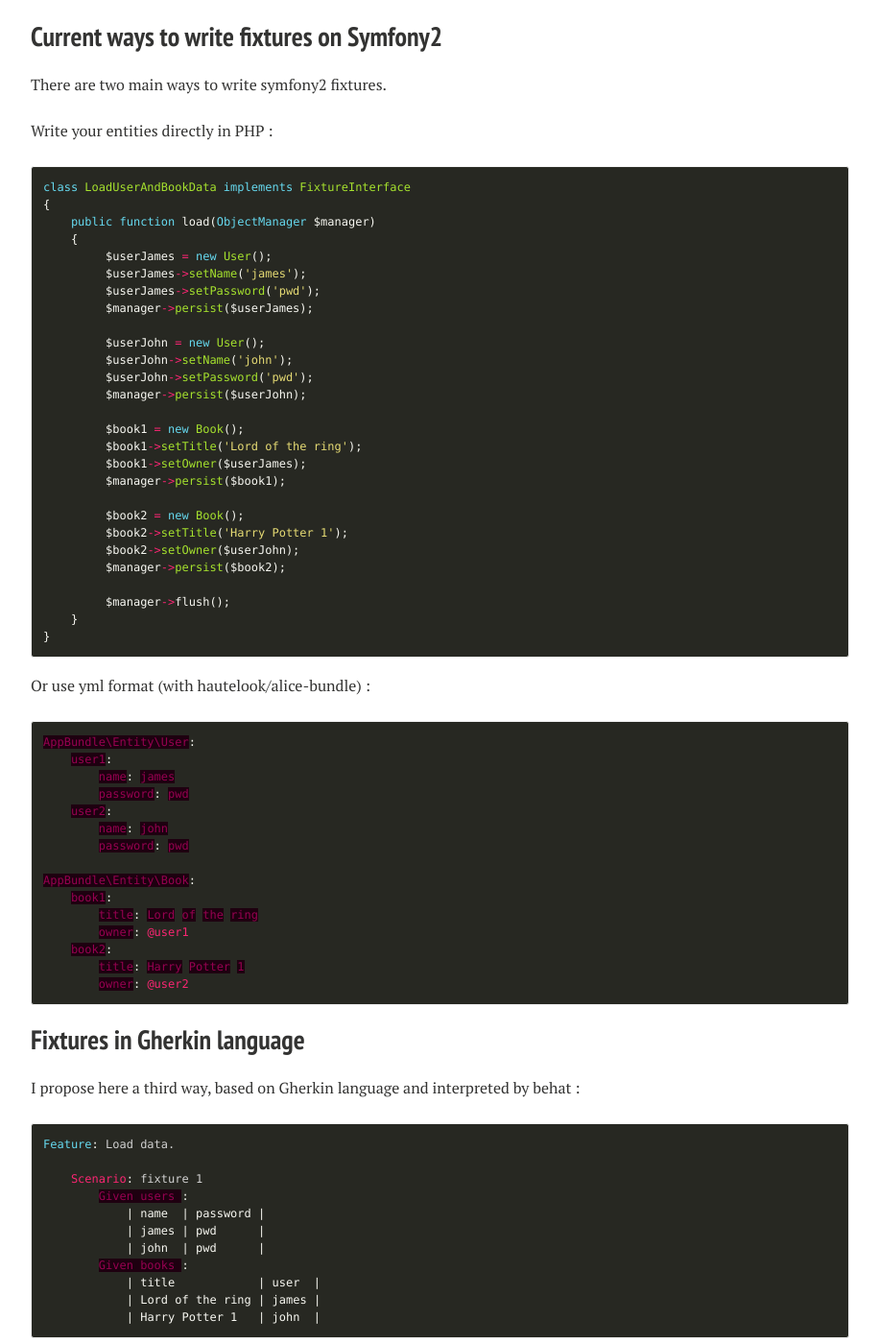
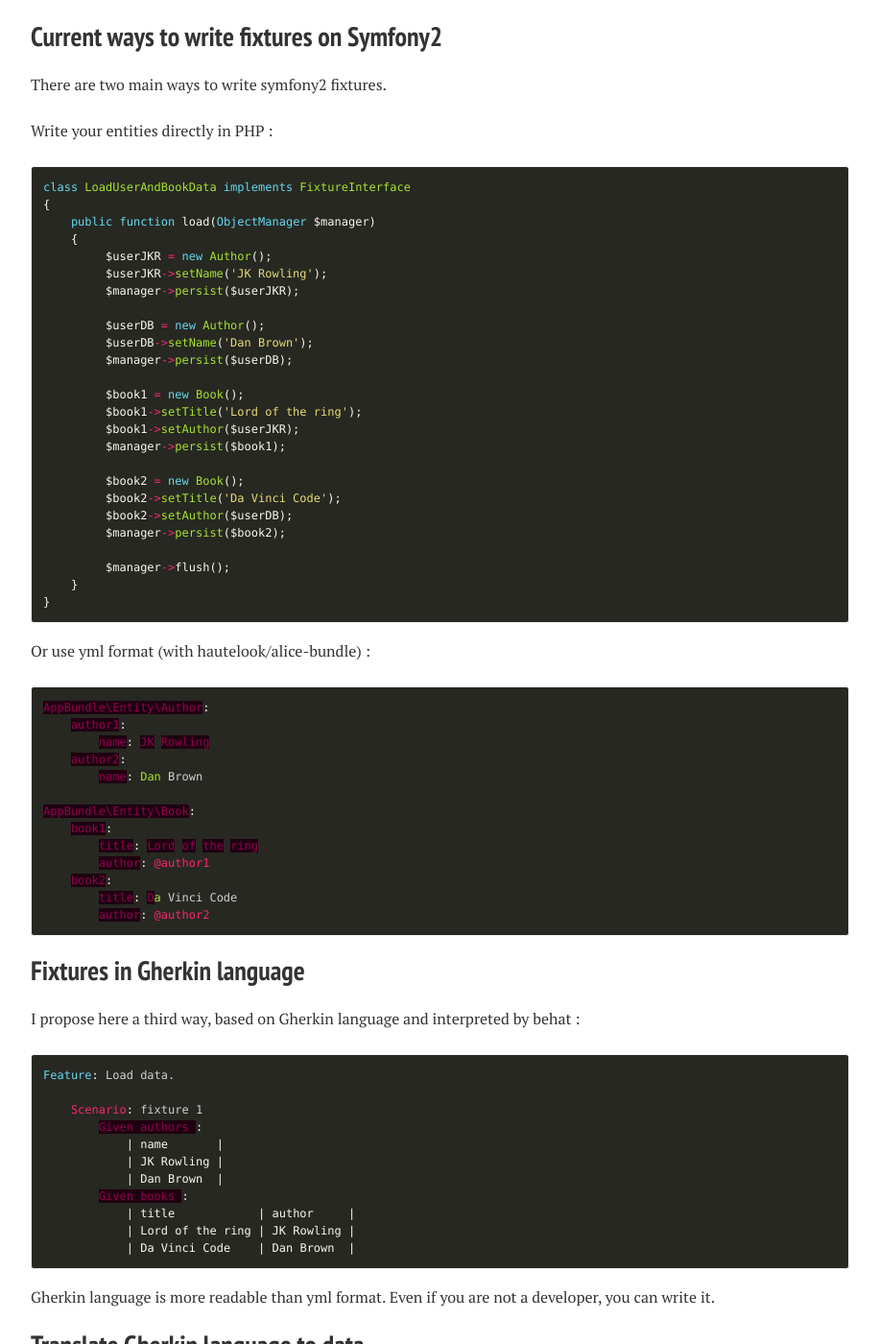
Before and after one commit to semji/reputationvip.github.io, a Jekyll site: the page built from _posts/2015-11-16-behat-to-the-fixture.md, in a window 1280 px wide and 1400 px high, scrolled down 864 px. Shown: the whole window at 96% size, without its empty margins (288-1204 px from the left). Built offline with Jekyll 4.4.1, drawn with Linux system fonts in a browser that asks for light colours; nearby versions of some CDN libraries; comment, search, counter and statistics services are not loaded; some of the changed text lies outside the part shown.

Commit message:
Change examples from 'user' to 'author'

```diff
--- a/_posts/2015-11-16-behat-to-the-fixture.md
+++ b/_posts/2015-11-16-behat-to-the-fixture.md
@@ -35,24 +35,22 @@
 {
     public function load(ObjectManager $manager)
     {
-         $userJames = new User();
-         $userJames->setName('james');
-         $userJames->setPassword('pwd');
-         $manager->persist($userJames);
+         $userJKR = new Author();
+         $userJKR->setName('JK Rowling');
+         $manager->persist($userJKR);
 
-         $userJohn = new User();
-         $userJohn->setName('john');
-         $userJohn->setPassword('pwd');
-         $manager->persist($userJohn);
+         $userDB = new Author();
+         $userDB->setName('Dan Brown');
+         $manager->persist($userDB);
 
          $book1 = new Book();
          $book1->setTitle('Lord of the ring');
-         $book1->setOwner($userJames);
+         $book1->setAuthor($userJKR);
          $manager->persist($book1);
 
          $book2 = new Book();
-         $book2->setTitle('Harry Potter 1');
-         $book2->setOwner($userJohn);
+         $book2->setTitle('Da Vinci Code');
+         $book2->setAuthor($userDB);
          $manager->persist($book2);
 
          $manager->flush();
@@ -64,21 +62,19 @@
 Or use yml format (with hautelook/alice-bundle) :
 
 {% highlight gherkin %}
-AppBundle\Entity\User:
-    user1:
-        name: james
-        password: pwd
-    user2:
-        name: john
-        password: pwd
+AppBundle\Entity\Author:
+    author1:
+        name: JK Rowling
+    author2:
+        name: Dan Brown
 
 AppBundle\Entity\Book:
     book1:
         title: Lord of the ring
-        owner: @user1
+        author: @author1
     book2:
-        title: Harry Potter 1
-        owner: @user2
+        title: Da Vinci Code
+        author: @author2
 {% endhighlight %}
 
 
@@ -90,14 +86,14 @@
 Feature: Load data.
 
     Scenario: fixture 1
-        Given users :
-            | name  | password |
-            | james | pwd      |
-            | john  | pwd      |
+        Given authors :
+            | name       |
+            | JK Rowling |
+            | Dan Brown  |
         Given books :
-            | title            | user  |
-            | Lord of the ring | james |
-            | Harry Potter 1   | john  |
+            | title            | author     |
+            | Lord of the ring | JK Rowling |
+            | Da Vinci Code    | Dan Brown  |
 
 {% endhighlight %}
 
@@ -111,15 +107,14 @@
 
 {% highlight php startinline=true %}
 /**
- * @Given users :
+ * @Given authors :
  */
-public function users(TableNode $tableUsers)
+public function givenAuthors(TableNode $tableAuthors)
 {
-    foreach ($tableUsers as $userRow) {
-        $user = new User();
-        $user->setName($userRow['name']);
-        $user->setPassword($userRow['password']);
-        $this->em->persist($user);
+    foreach ($tableAuthors as $authorRow) {
+        $author = new Author();
+        $author->setName($authorRow['name']);
+        $this->em->persist($author);
     }
     $this->em->flush();
 }
@@ -127,12 +122,12 @@
 /**
  * @Given books :
  */
-public function books(TableNode $tableBooks)
+public function givenBooks(TableNode $tableBooks)
 {
     foreach ($tableBooks as $bookRow) {
         $book = new Book();
         $book->setTitle($bookRow['title']);
-        $book->setOwner($this->findUserByName($bookRow['owner']));
+        $book->setAuthor($this->findAuthorByName($bookRow['author']));
         $this->em->persist($book);
     }
     $this->em->flush();
@@ -226,7 +221,7 @@
 Feature: fixtures library
 
     Scenario: fixture writers
-        Given writers :
+        Given authors :
             | name             | birth date |
             | JK Rowling       | 1965-07-31 |
             | Dan Brown        |            |
```
Also changed, not shown: other parts of _posts/2015-11-16-behat-to-the-fixture.md (+1 -1 lines).
